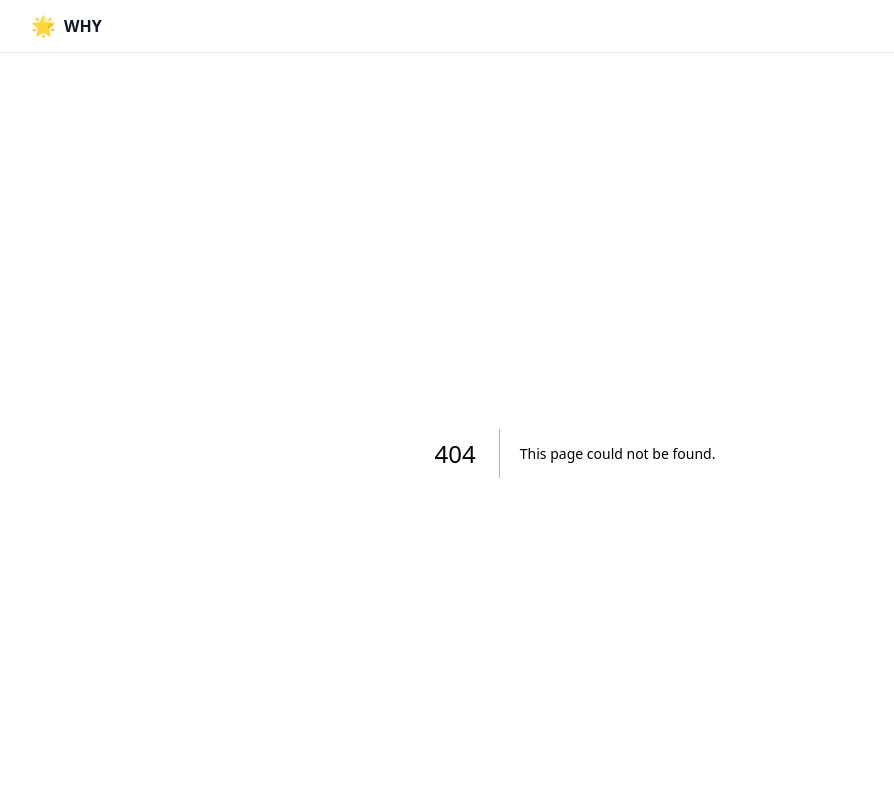
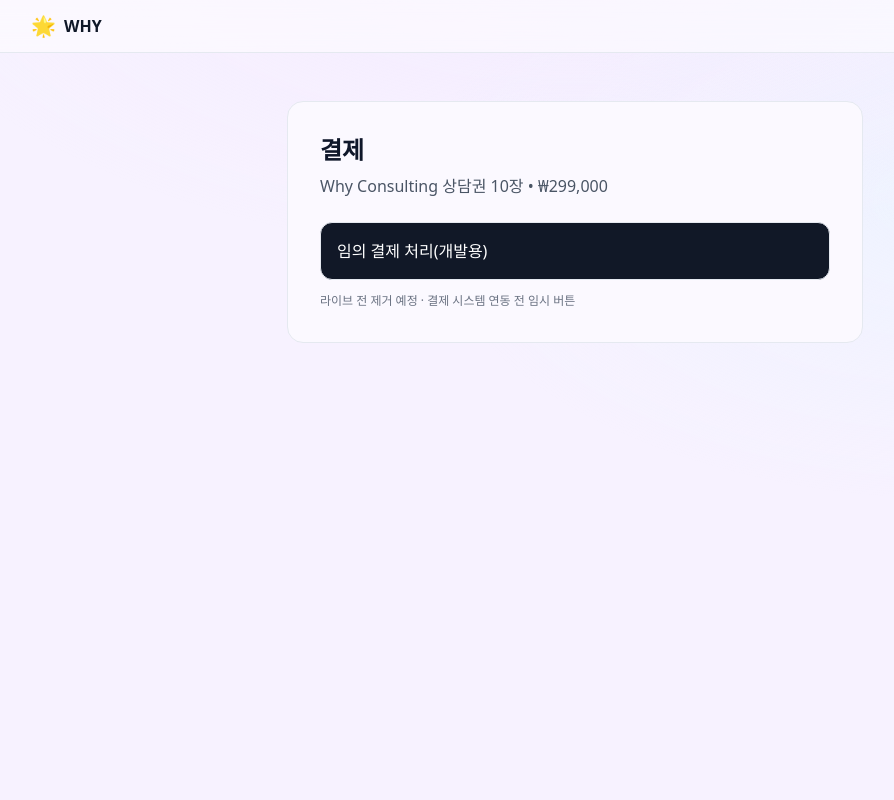
Before and after one commit to terry-U/why-consulting, a Next.js app: page /pay in a window 1280 px wide. Before the commit this address had no page. Shown: the top 800 px of the page, without its empty margins (65-959 px from the left). Built offline with nearby package versions, Linux system fonts and the light colour scheme; no server answers.

Commit message:
feat(pay): temporary pay page with mock payment API; sets is_paid_user and records payment; redirects to onboarding

```diff
--- /dev/null
+++ b/src/app/api/pay/mock/route.ts
@@ -0,0 +1,32 @@
+import { NextRequest, NextResponse } from 'next/server'
+import { supabaseServer } from '@/lib/supabase-server'
+
+export async function POST(request: NextRequest) {
+  try {
+    const { userId } = await request.json()
+    if (!userId) {
+      return NextResponse.json({ success: false, error: 'userId가 필요합니다.' }, { status: 400 })
+    }
+
+    // 결제 레코드 추가(모의)
+    const { error: payErr } = await supabaseServer
+      .from('payments')
+      .insert({ user_id: userId, method: 'mock', status: 'paid', amount: 299000, paid_at: new Date().toISOString() })
+    if (payErr) {
+      return NextResponse.json({ success: false, error: '결제 기록 저장 실패' }, { status: 500 })
+    }
+
+    // 사용자 결제 상태 플래그
+    const { error: userErr } = await supabaseServer
+      .from('users')
+      .update({ is_paid_user: true })
+      .eq('id', userId)
+    if (userErr) {
+      return NextResponse.json({ success: false, error: '사용자 결제 상태 업데이트 실패' }, { status: 500 })
+    }
+
+    return NextResponse.json({ success: true })
+  } catch (e) {
+    return NextResponse.json({ success: false, error: '서버 오류' }, { status: 500 })
+  }
+}
--- /dev/null
+++ b/src/app/pay/page.tsx
@@ -0,0 +1,89 @@
+'use client'
+
+import { useEffect, useState } from 'react'
+import { useRouter } from 'next/navigation'
+import { getCurrentUser } from '@/lib/auth'
+
+export default function PayPage() {
+  const router = useRouter()
+  const [loading, setLoading] = useState(true)
+  const [submitting, setSubmitting] = useState(false)
+  const [error, setError] = useState('')
+  const [userId, setUserId] = useState<string>('')
+
+  useEffect(() => {
+    const init = async () => {
+      try {
+        const user = await getCurrentUser()
+        if (!user) {
+          router.push('/auth?next=/pay')
+          return
+        }
+        setUserId(user.id)
+        // 이미 결제된 경우 홈으로
+        try {
+          const res = await fetch(`/api/user/status?userId=${user.id}`)
+          const js = await res.json()
+          if (js?.user?.is_paid_user) {
+            router.replace('/home')
+            return
+          }
+        } catch {}
+      } finally {
+        setLoading(false)
+      }
+    }
+    init()
+  }, [router])
+
+  const handleMockPayment = async () => {
+    if (!userId) return
+    setSubmitting(true)
+    setError('')
+    try {
+      const res = await fetch('/api/pay/mock', {
+        method: 'POST',
+        headers: { 'Content-Type': 'application/json' },
+        body: JSON.stringify({ userId })
+      })
+      const data = await res.json()
+      if (!res.ok || !data?.success) throw new Error(data?.error || '결제 처리 실패')
+      // 결제 후 온보딩으로 (자동 시작 모드)
+      router.replace('/onboarding?autoStart=1')
+    } catch (e: any) {
+      setError(e?.message || '결제 처리 실패')
+    } finally {
+      setSubmitting(false)
+    }
+  }
+
+  if (loading) {
+    return (
+      <div className="min-h-screen flex items-center justify-center">
+        <div className="animate-spin rounded-full h-8 w-8 border-b-2 border-gray-600"></div>
+      </div>
+    )
+  }
+
+  return (
+    <div className="min-h-screen ui-container py-12">
+      <div className="max-w-xl mx-auto">
+        <div className="card p-8">
+          <h1 className="text-2xl font-bold mb-2">결제</h1>
+          <p className="text-gray-600 mb-6">Why Consulting 상담권 10장 • ₩299,000</p>
+          {error && (
+            <div className="mb-4 text-sm text-red-600">{error}</div>
+          )}
+          <button
+            onClick={handleMockPayment}
+            disabled={submitting}
+            className="btn btn-primary text-white w-full py-4 disabled:opacity-50"
+          >
+            {submitting ? '결제 처리 중…' : '임의 결제 처리(개발용)'}
+          </button>
+          <p className="text-[12px] text-gray-500 mt-3">라이브 전 제거 예정 · 결제 시스템 연동 전 임시 버튼</p>
+        </div>
+      </div>
+    </div>
+  )
+}
```
